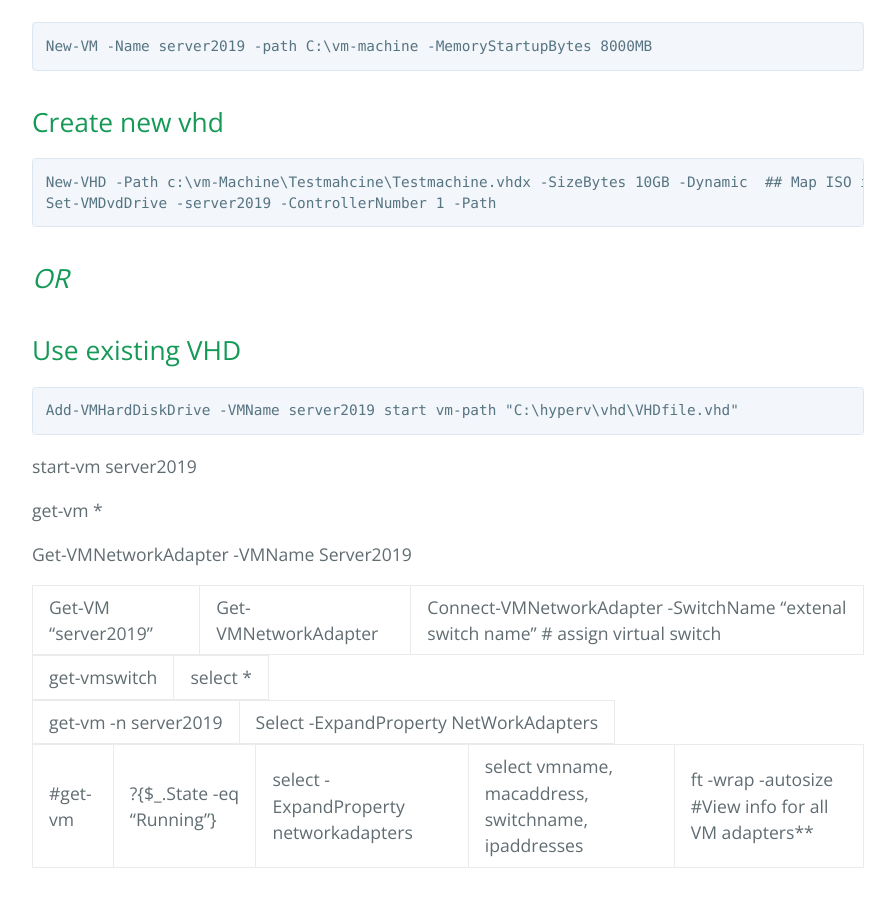
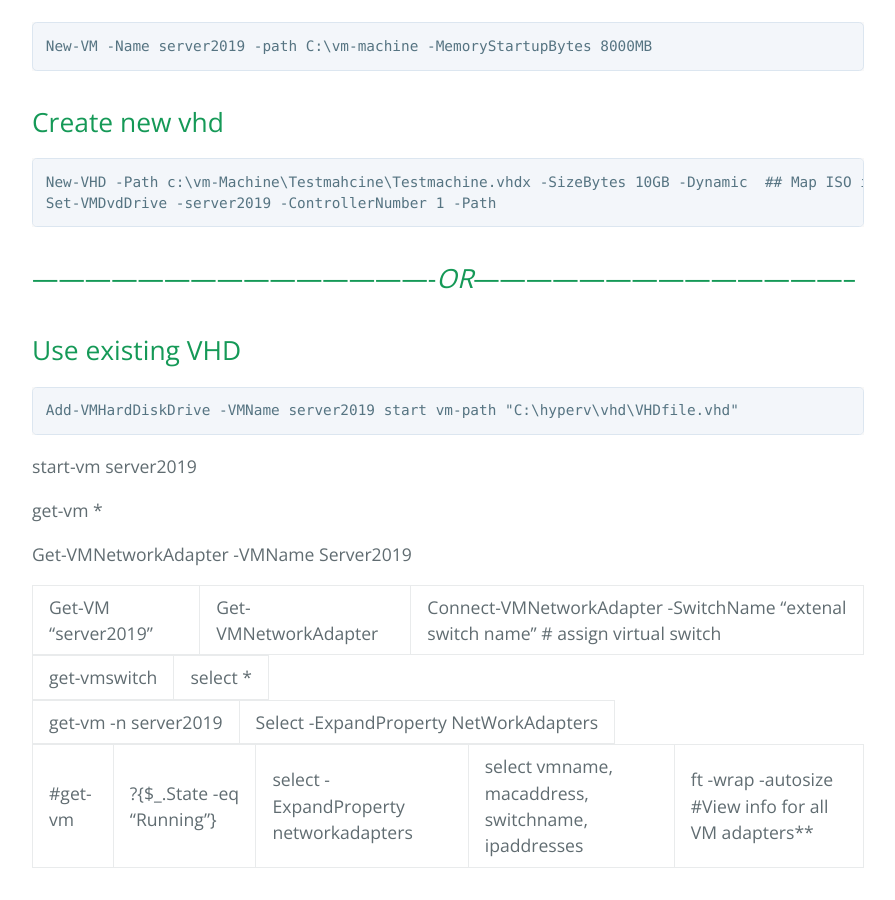
Before and after one commit to Spiralman1/spiralman1.github.io, a Jekyll site: the page built from another-page.md, in a window 1280 px wide and 900 px high, scrolled down 626 px. Shown: the whole window, without its empty margins (192-1087 px from the left). Built offline with Jekyll 4.4.1, drawn with Linux system fonts in a browser that asks for light colours.

```diff
--- a/another-page.md
+++ b/another-page.md
@@ -22,7 +22,7 @@ description: This is just another page
 ## Map ISO image
 	Set-VMDvdDrive -server2019 -ControllerNumber 1 -Path
 
-##                                   *OR*
+## ----------------------------------------------*OR*--------------------------------------------
 
 ## Use existing VHD
 
```
